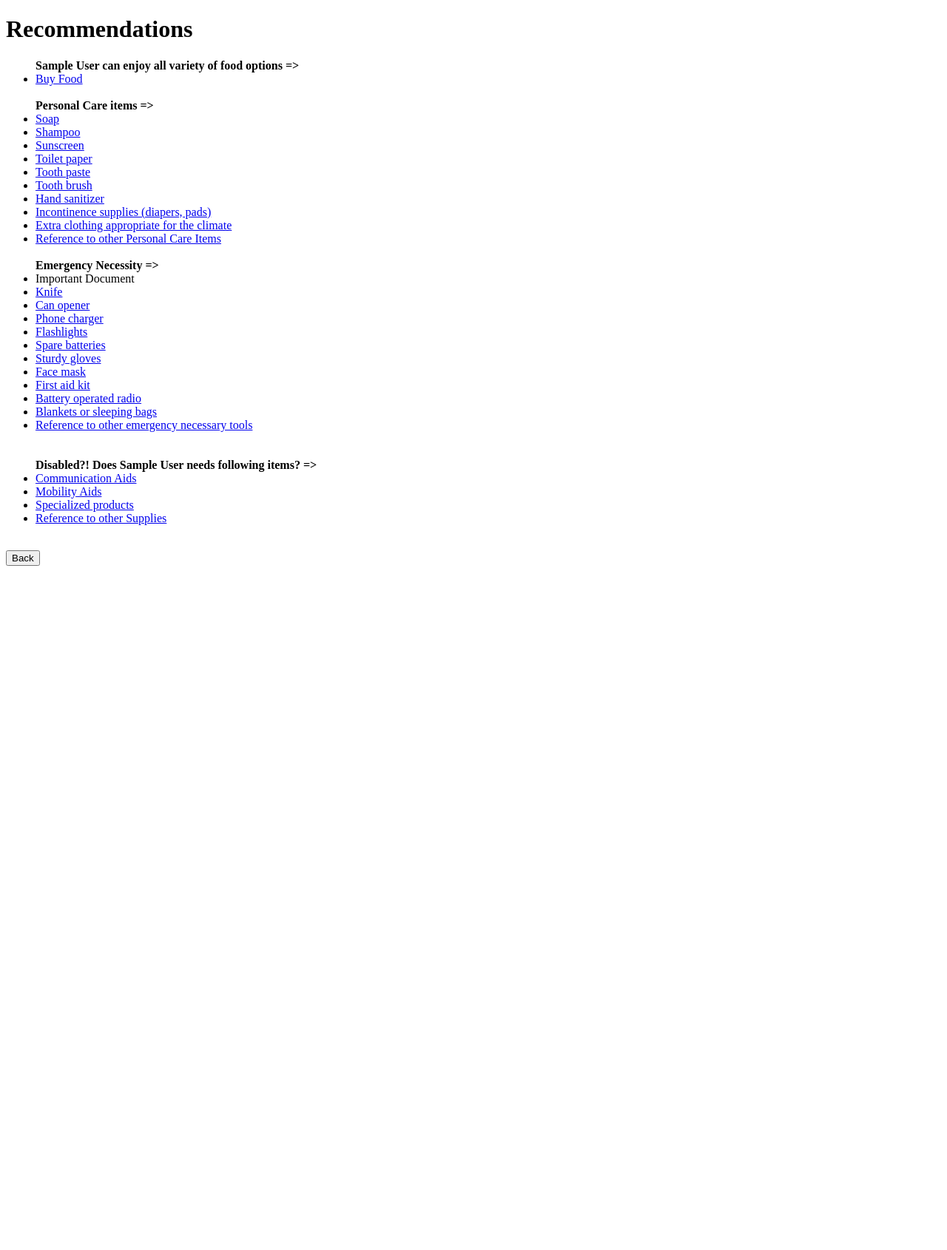
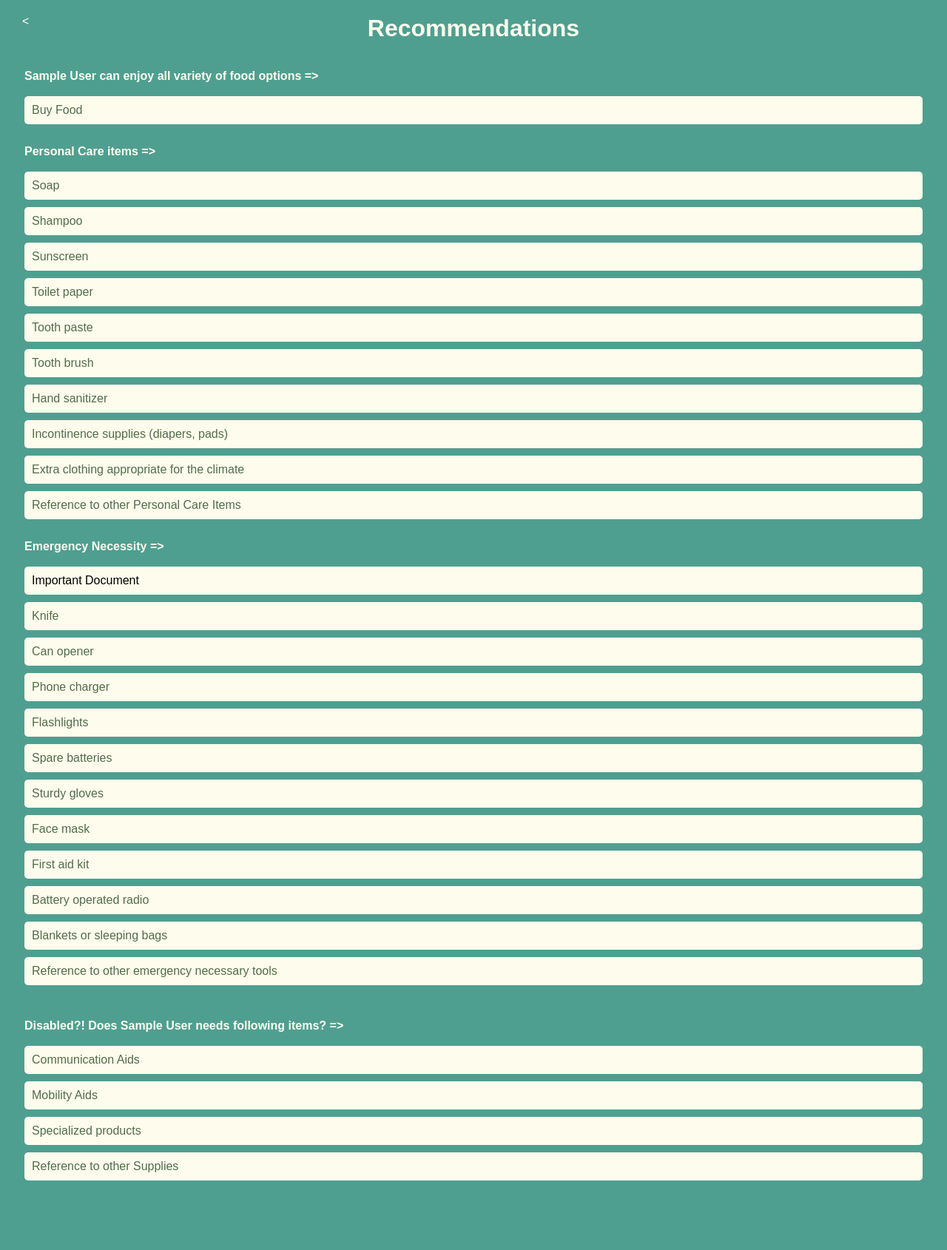
Before and after one commit to BobbySuciady/ShieldIt, a Django app: page /user/1/recommendations/ in a window 1280 px wide. Shown: the whole page at 74% size. Before the commit the page ends 765 px from the top, so only its background shows below. Run offline with Django 5.2, Linux system fonts and the light colour scheme; tables that the repository leaves empty hold one stand-in row (values such as "Sample post"); parts of the project's set-up code (start-up, migrations or seed data) failed here and were passed over.

Commit message:
Add recommendation design

```diff
--- a/managerkit/templates/recommendations.html
+++ b/managerkit/templates/recommendations.html
@@ -5,9 +5,86 @@
     <meta name="viewport" content="width=device-width, initial-scale=1.0">
     <title>Recommendations</title>
     <style>
-        /* Add CSS style to make text bold */
+        /* General Styles */
+        body {
+            background-color: #4F9F91;
+            font-family: Arial, sans-serif;
+            margin: 0;
+            padding: 0;
+            position: relative; /* Make body a positioned container for absolute positioning */
+            padding-bottom: 50px; /* Ensure content doesn't get hidden under the fixed footer */
+            color: #FEFDED; /* Text color */
+        }
+
+        a {
+            color: #516B4B;
+            text-decoration: none;
+        }
+
+        h1 {
+            text-align: center;
+            margin-top: 20px;
+            color: #FEFDED;
+        }
+
+        ul {
+            list-style-type: none;
+            padding: 0;
+            margin: 0;
+            padding: 16px 33px;
+        }
+
+        .recContainer {
+            background-color: #FEFDED; /* Background color for recommendation containers */
+            border-radius: 5px;
+            padding: 10px;
+            margin-bottom: 10px;
+            color: black;
+        }
+
+        /* Bold Text */
         .bold-text {
             font-weight: bold;
+            color: #FEFDED; /* Blue color for bold text */
+        }
+
+        /* Footer Styles */
+        .footer {
+            text-align: center;
+            position: fixed;
+            bottom: 0;
+            left: 0;
+            width: 100%;
+            background-color: #FEFDED; /* Footer background color */
+            padding: 10px 0;
+        }
+
+        .footer a {
+            text-decoration: none;
+            color: #516B4B; /* Footer link color */
+            padding: 10px;
+            border-radius: 5px;
+            transition: background-color 0.3s ease;
+        }
+
+        .footer a:hover {
+            background-color: #d7f4e6; /* Light green on hover */
+        }
+
+        /* Back Button Styles */
+        .back-button {
+            background-color: #4F9F91; /* Back button background color */
+            color: white; /* Back button text color */
+            border: none;
+            border-radius: 5px;
+            padding: 10px 20px; /* Padding inside the button */
+            font-size: 16px; /* Back button text size */
+            cursor: pointer;
+            text-decoration: none; /* Remove default underline */
+            transition: background-color 0.3s; /* Smooth transition for background color */
+            position: fixed;
+            top: 10px; /* Position from top */
+            left: 10px; /* Position from left */
         }
     </style>
 </head>
@@ -16,24 +93,28 @@
     <ul>
         {% for recommendation in recommendations %}
             {% if "=>" in recommendation %}
+
                 <!-- If recommendation contains ":", make it bold -->
                 <span class="bold-text">{{ recommendation }}</span>
                 <br>
+        <br>
             {% elif recommendation == "" %}
                 <!-- If recommendation is empty, print a line break -->
                 <br>
             {% else %}
-                <!-- Otherwise, render the recommendation as a link -->
-                <li>{{ recommendation|safe }}</li>
+                <!-- Otherwise, render the recommendation in a container -->
+                <div class="recContainer">
+                    <li>{{ recommendation|safe }}</li>
+                </div>
             {% endif %}
         {% empty %}
             <!-- If there are no recommendations, display a message -->
-            <span>No recommendations</span>
+            <li>No recommendations</li>
         {% endfor %}
     </ul>
     <br>
     <!-- Add a button to navigate back -->
-    <a href="{% url 'kits_detail' user.id %}"><button type="button">Back</button></a>
+    <a href="{% url 'kits_detail' user.id %}" class="back-button"><</a>
 
 </body>
 </html>
```
